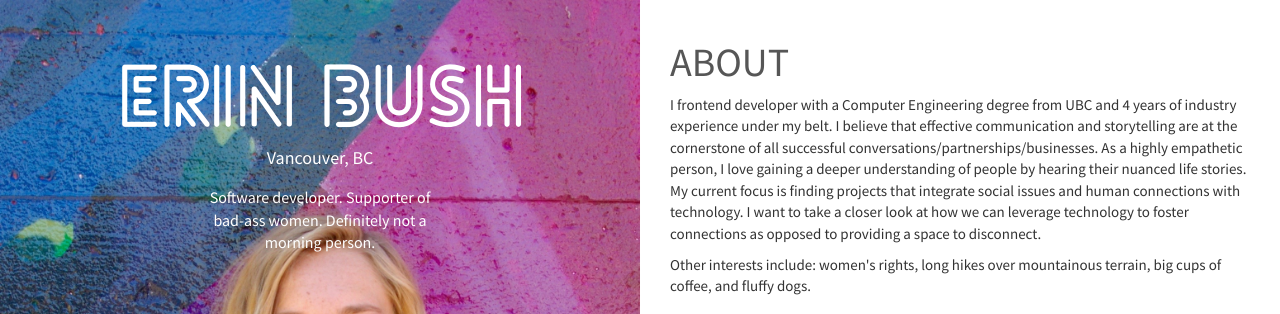
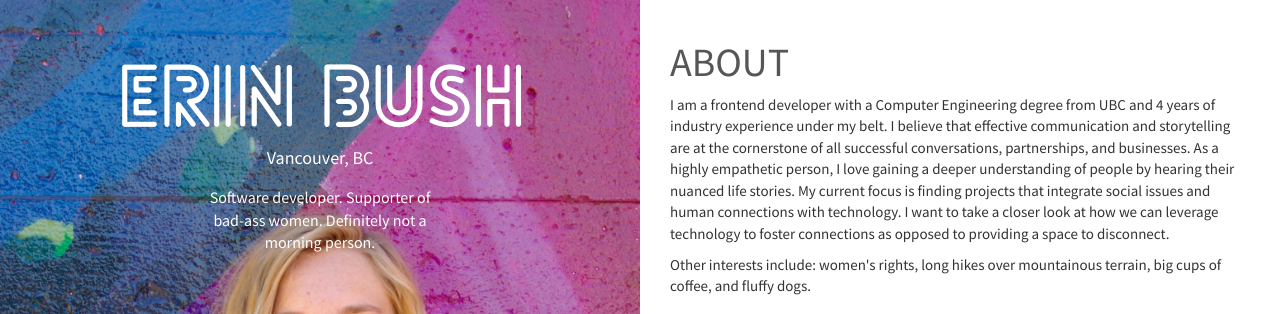
Before and after one commit to erin-bush/rubiks, a plain HTML site: page index.html in a window 1280 px wide. Shown: the top 314 px of the page. Drawn offline with Linux system fonts and the light colour scheme; a script that the page names is missing.

Commit message:
update wording in personal statement

```diff
--- a/index.html
+++ b/index.html
@@ -46,9 +46,9 @@
   <div class="center" id="aboutme">
     <h4 class="section-title-small">ABOUT</h4>
     <p class="personal-description">
-      I frontend developer with a Computer Engineering degree from UBC and 4 years of industry experience under my belt.
+      I am a frontend developer with a Computer Engineering degree from UBC and 4 years of industry experience under my belt.
       I believe that effective communication and storytelling are at the cornerstone of all successful
-      conversations/partnerships/businesses.  As a highly empathetic person, I love gaining a deeper understanding
+      conversations, partnerships, and businesses.  As a highly empathetic person, I love gaining a deeper understanding
       of people by hearing their nuanced life stories. My current focus is finding projects that integrate social
       issues and human connections with technology.  I want to take a closer look at how we can leverage technology
       to foster connections as opposed to providing a space to disconnect.  </p>
@@ -117,7 +117,6 @@
       <a href="mailto:hello@erinbush.ca?Subject=Hello%20" target="_blank">
         hello@erinbush.ca
       </a>
-      and I'll help you out.
     </p>
   </div>
 
```
